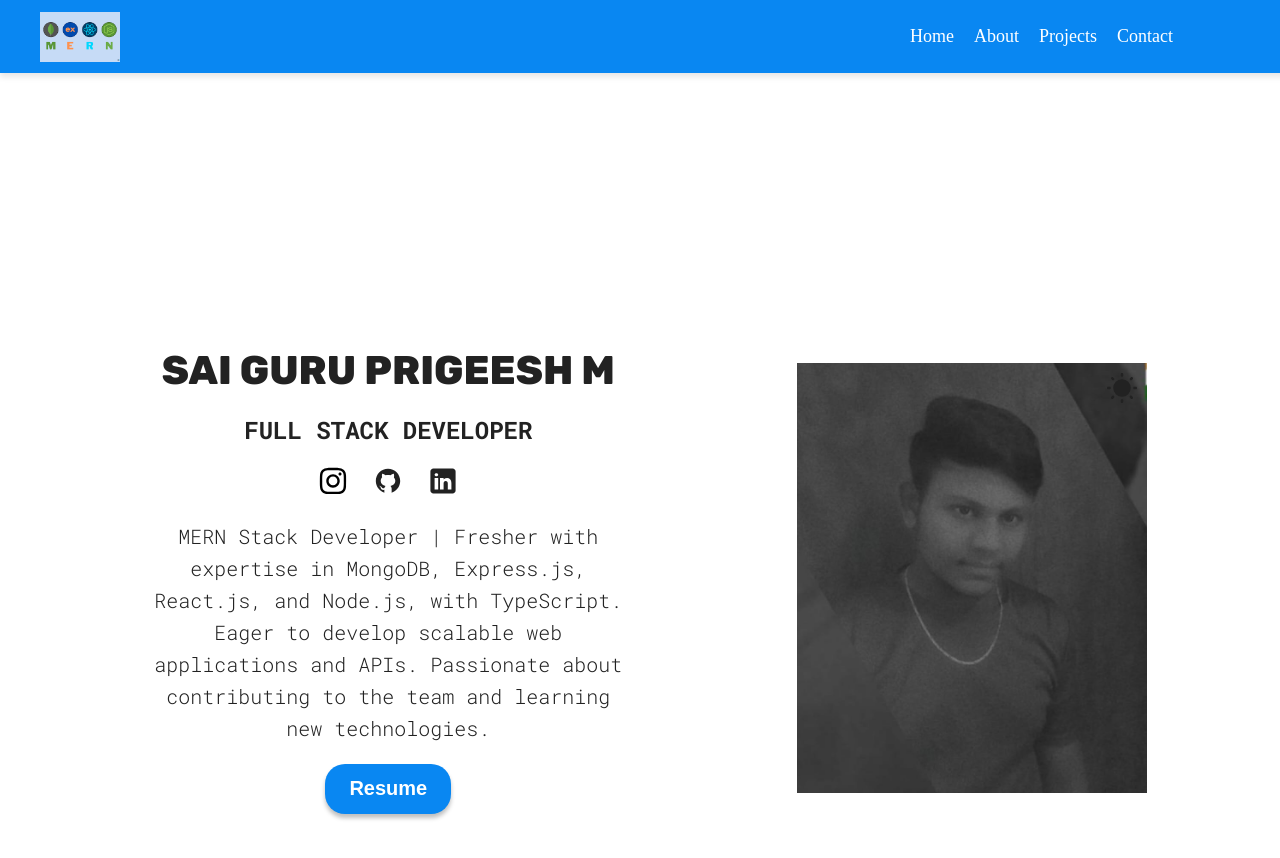
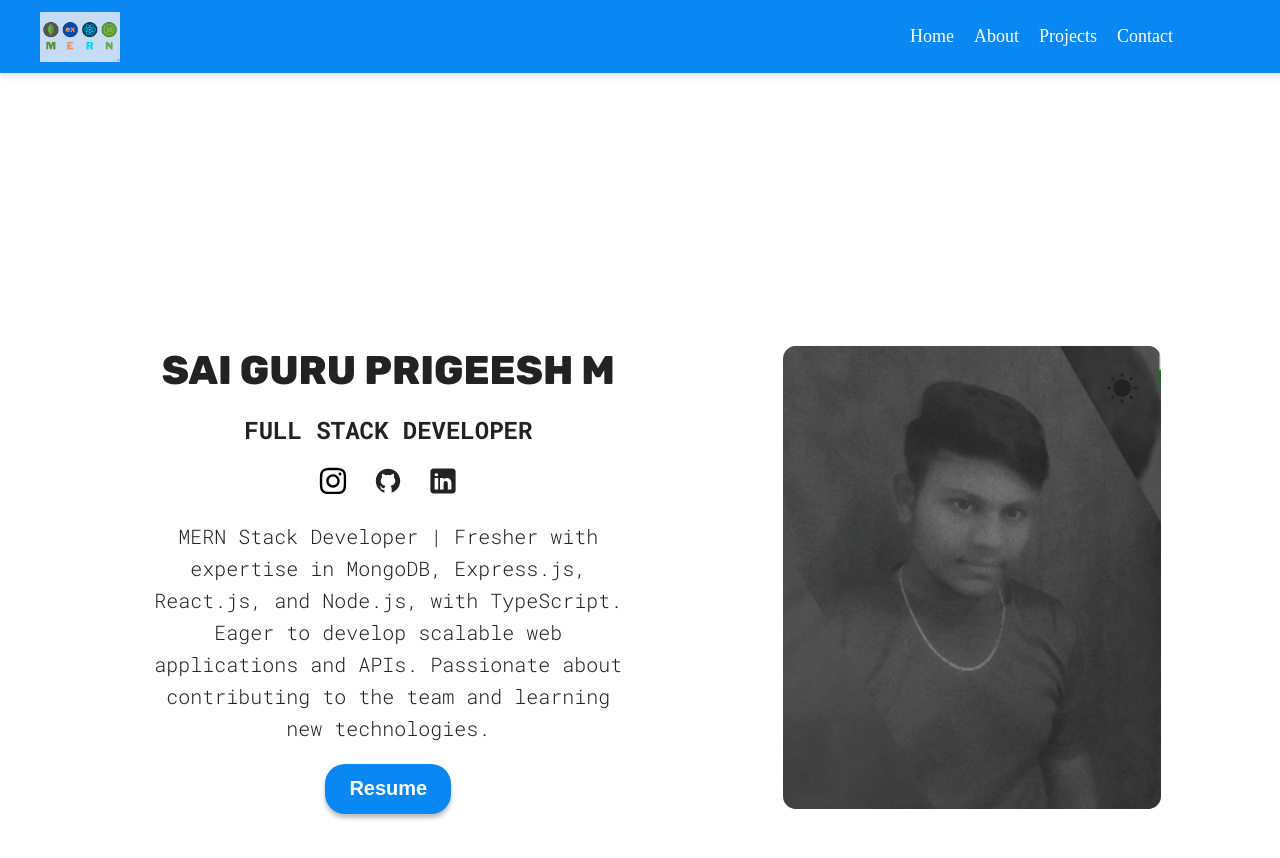
Before and after one commit to Sai-guru/Portfolio-Prigeesh, a React (Vite) app in the folder frontend/: page / in a window 1280 px wide. In both pictures the pointer is over the picture 971 px from the left and 578 px from the top of the page. Shown: the top 858 px of the page. Built offline with nearby package versions, Linux system fonts and the light colour scheme.

Commit message:
profile pic

```diff
--- a/frontend/src/sections/Hero/HeroStyles.module.css
+++ b/frontend/src/sections/Hero/HeroStyles.module.css
@@ -9,6 +9,14 @@
 
   .hero {
     max-width: 200px;
+    border-radius: 12px;
+    box-shadow: 0 6px 18px rgba(0, 0, 0, 0.7);
+    transition: transform 0.4s ease, box-shadow 0.4s ease, filter 0.4s ease;
+  }
+  .hero:hover {
+    transform: scale(1.08);
+    box-shadow: 0 12px 36px rgba(255, 255, 255, 0.6);
+    filter: brightness(1.1) saturate(1.2);
   }
 
   span {
```
